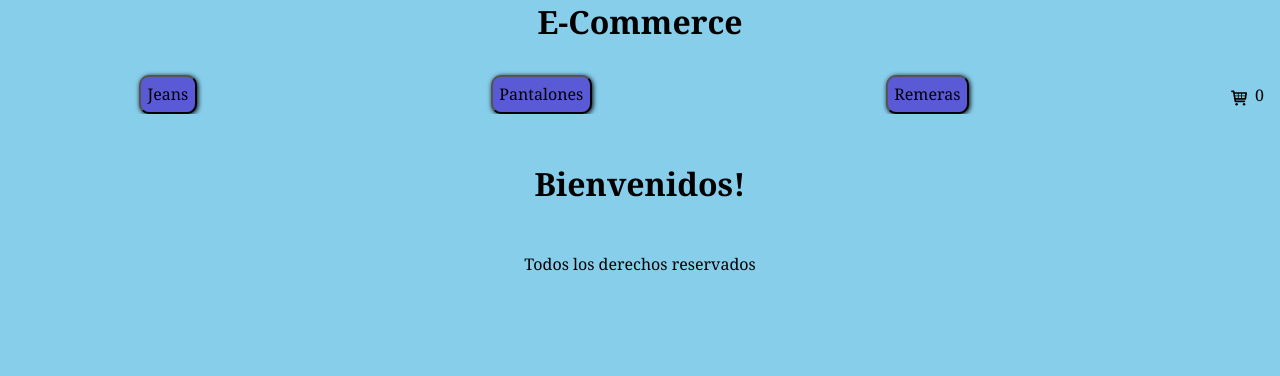
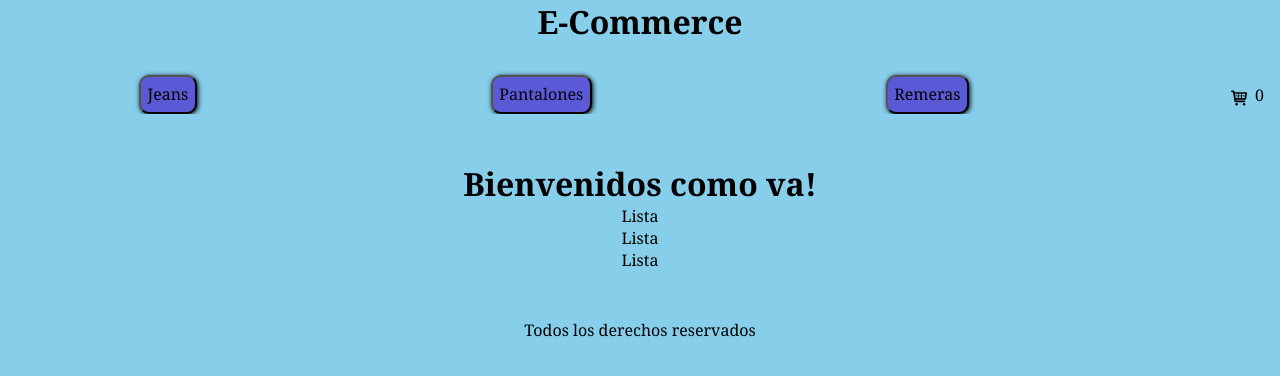
Before and after one commit to ludabi04/e-commerce, a React (Create React App) app: page / in a window 1280 px wide. Shown: the top 376 px of the page. Built offline with nearby package versions, Linux system fonts and the light colour scheme.

Commit message:
agregando children

```diff
--- a/src/App.js
+++ b/src/App.js
@@ -20,7 +20,17 @@ function App() {
         <NavBar />
       </div>
       <div className='body'>
-        <ItemsListContainer greeting={"Bienvenidos!"}/>
+        <ItemsListContainer saludo={"Bienvenidos como va!"}>
+          <>
+           <ul>
+            <li>Lista</li>
+            <li>Lista</li>
+            <li>Lista</li>
+           </ul>
+          </>
+        </ItemsListContainer>
+
+
       </div>
       <div className='carrito'>
         <CartWidget />
--- a/src/components/ItemsListContainer/ItemListContainer.js
+++ b/src/components/ItemsListContainer/ItemListContainer.js
@@ -1,10 +1,11 @@
 import './ItemListContainer.css'
 
 
-const ItemsListContainer = ({greeting}) => {
+const ItemsListContainer = (props) => {
     return (
         <div>
-            <h1>{greeting}</h1>
+            <h1>{props.saludo}</h1>
+            {props.children}
         </div>
 
     )
```
